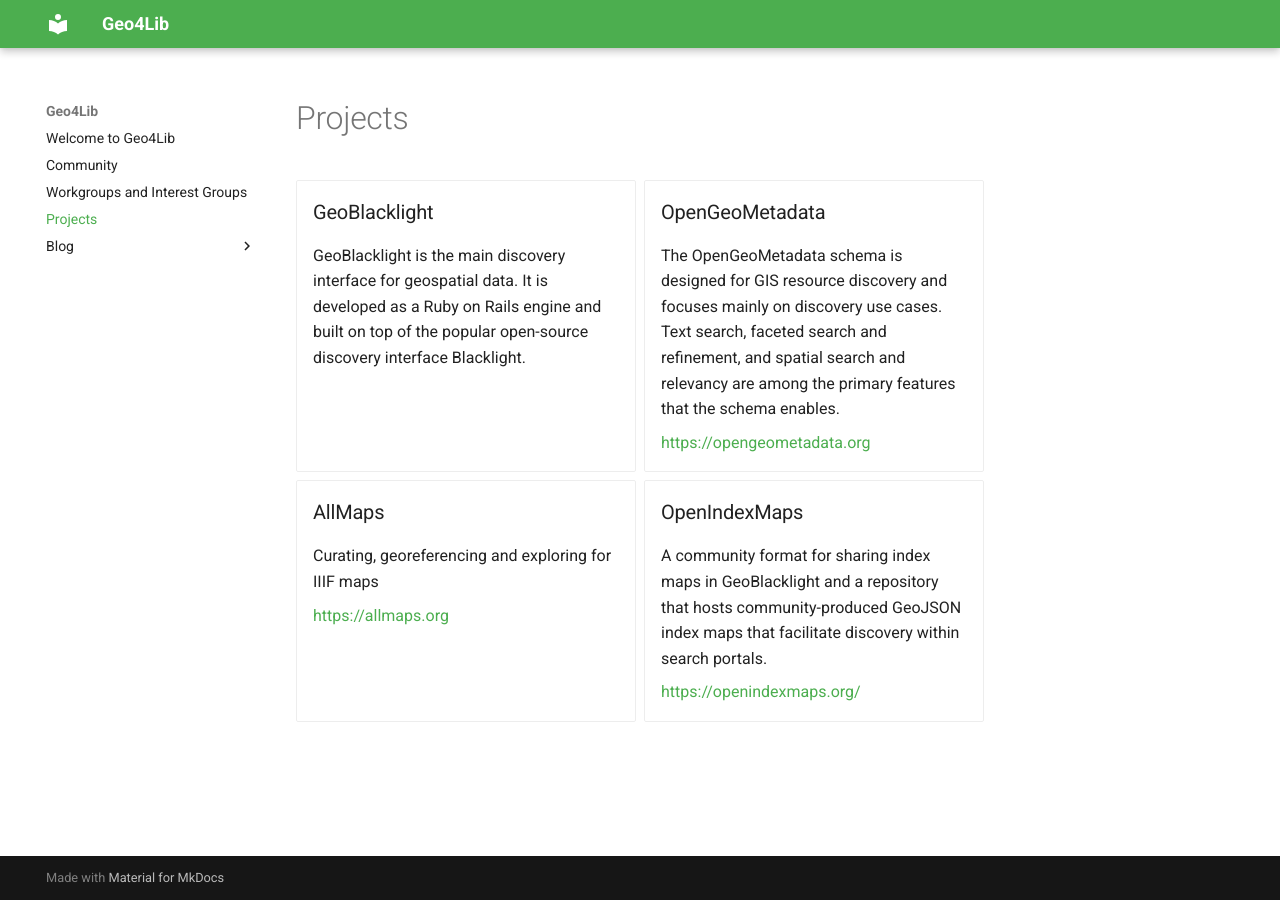
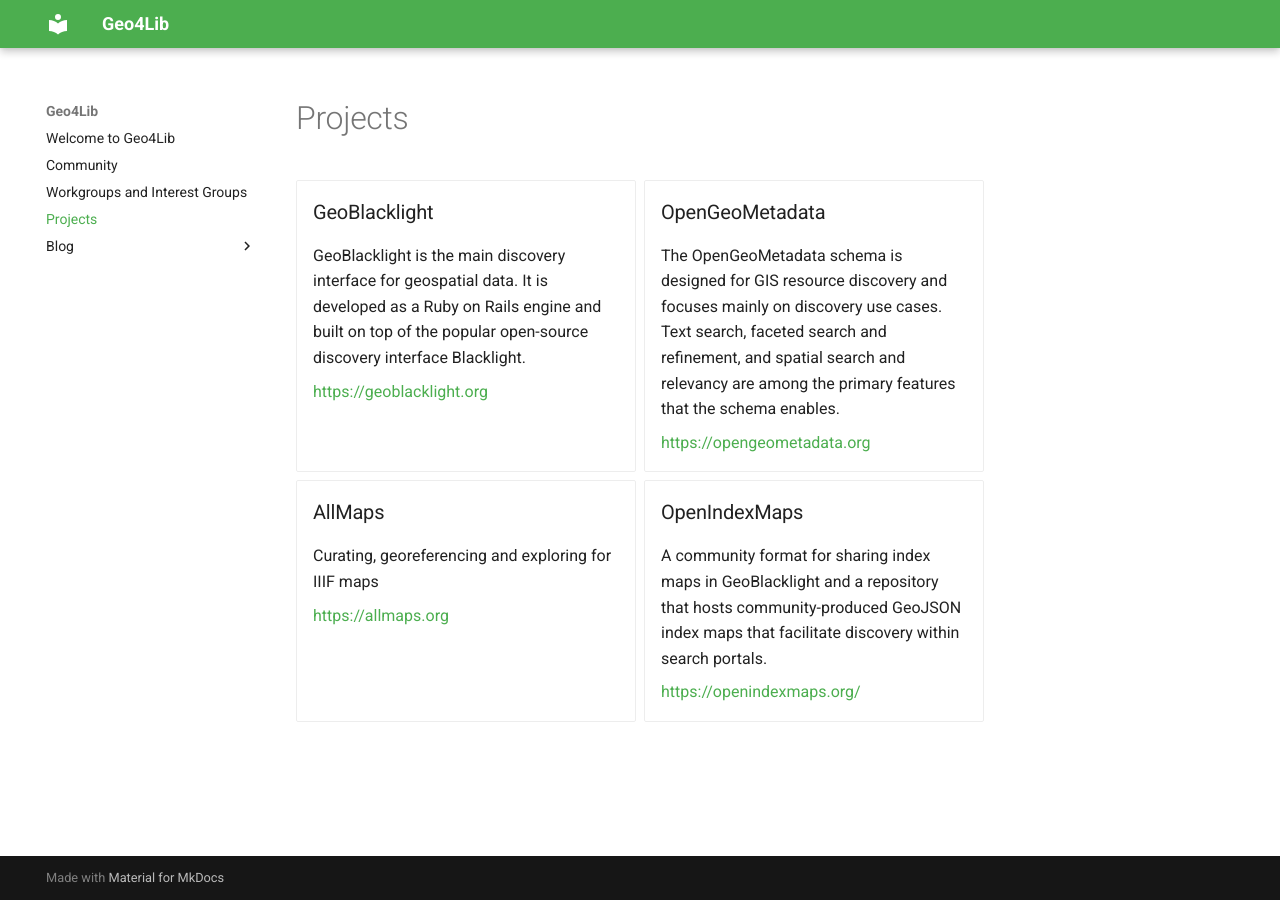
Before and after one commit to geo4lib/geo4lib.github.io, an MkDocs documentation site: the page built from docs/projects.md, in a window 1280 px wide. Built offline with MkDocs 1.6.1 and Material for MkDocs 9.7.7, drawn with Linux system fonts in a browser that asks for light colours; some of the changed lines change nothing that is shown.

Commit message:
placeholder docs

```diff
--- a/docs/projects.md
+++ b/docs/projects.md
@@ -5,6 +5,8 @@
 - ### GeoBlacklight
 
 	GeoBlacklight is the main discovery interface for geospatial data. It is developed as a Ruby on Rails engine and built on top of the popular open-source discovery interface Blacklight.
+
+	https://geoblacklight.org
 
 
 - ### OpenGeoMetadata
```
Also changed, not shown: docs/about.md (added).
